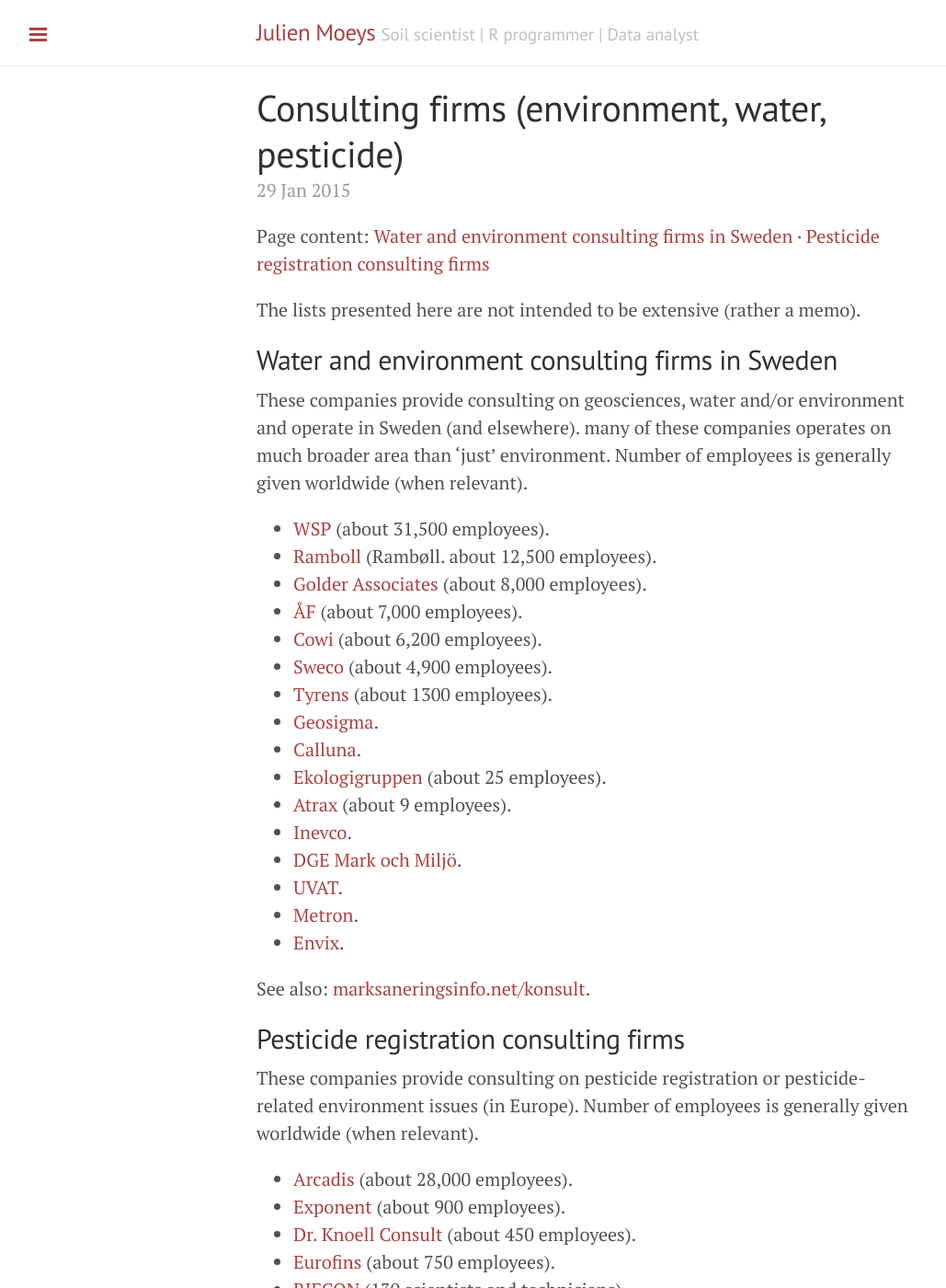
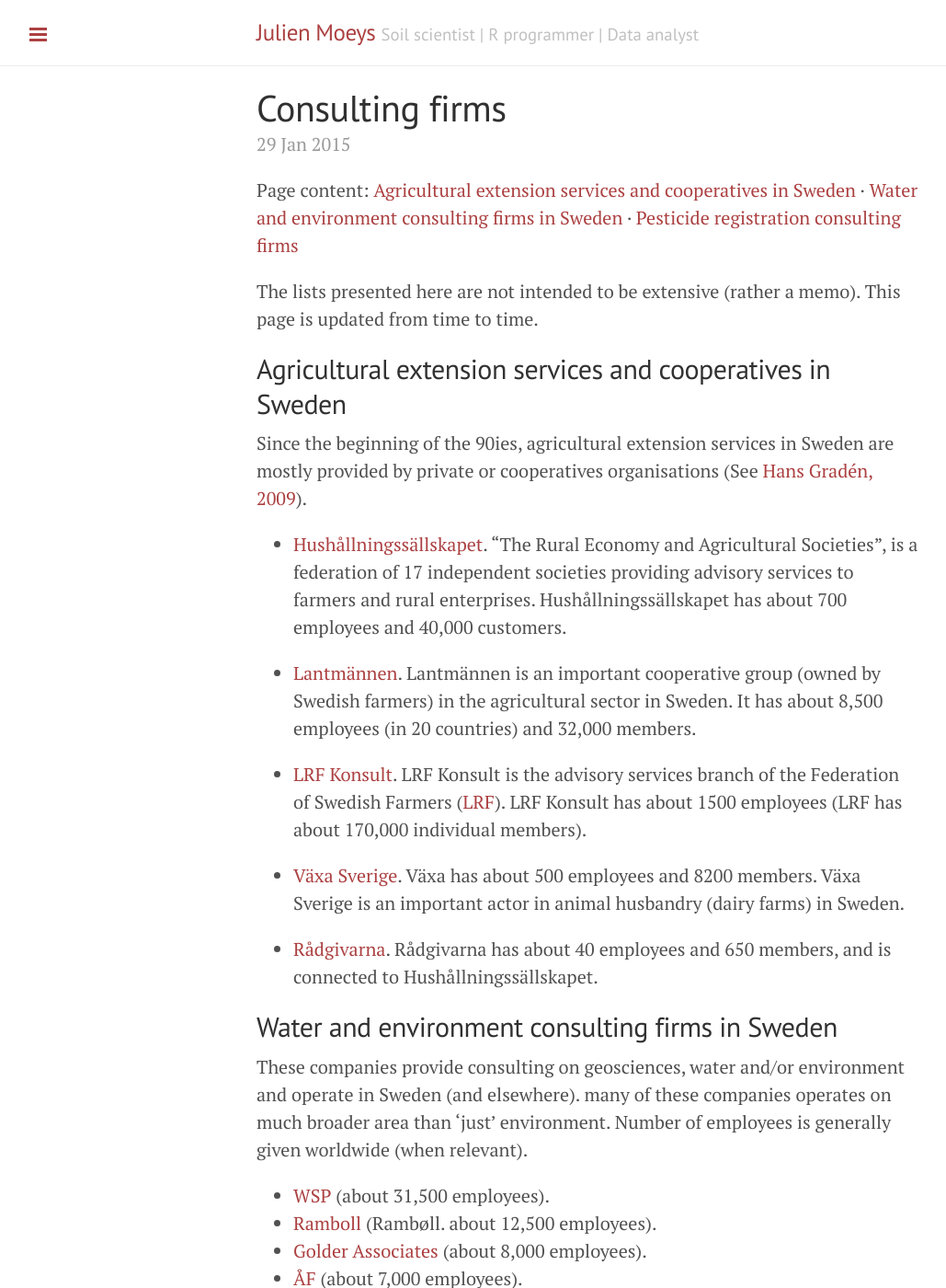
Before and after one commit to julienmoeys/julienmoeys.github.io, a Jekyll site: the page built from _posts/2015-01-29-consulting-firms.md, in a window 1280 px wide and 1400 px high. Shown: the whole window at 92% size, without its empty margins (1-1030 px from the left). Built offline with Jekyll 4.4.1, drawn with Linux system fonts in a browser that asks for light colours; Markdown is read by kramdown in place of the engine named in the settings; some of the changed text lies outside the part shown.

Commit message:
Reorganised memos

```diff
--- a/_posts/2015-01-29-consulting-firms.md
+++ b/_posts/2015-01-29-consulting-firms.md
@@ -1,14 +1,50 @@
 ---
 layout : post_en
-title  : 'Consulting firms (environment, water, pesticide)'
+title  : 'Consulting firms'
 ---
 
-Page content: [Water and environment consulting firms in
-Sweden](#environment_consulting_sweden) &middot; [Pesticide
-registration consulting firms](#pesticide_registration_consulting)
+Page content:
+[Agricultural extension services and cooperatives in Sweden](#extensionServices) &middot;
+[Water and environment consulting firms in Sweden](#environment_consulting_sweden) &middot;
+[Pesticide registration consulting firms](#pesticide_registration_consulting)
 
 The lists presented here are not intended to be extensive (rather
-a memo).
+a memo). This page is updated from time to time.
+
+
+
+Agricultural extension services and cooperatives in Sweden    <a name="extensionServices"></a>
+----------------------------------------------------------
+
+Since the beginning of the 90ies, agricultural extension services
+in Sweden are mostly provided by private or cooperatives organisations
+(See [Hans Gradén, 2009](http://stud.epsilon.slu.se/689/1/graden_h_091214.pdf)).
+
+*   [Hushållningssällskapet](http://hushallningssallskapet.se/).
+    "The Rural Economy and Agricultural Societies", is a federation
+    of 17 independent societies providing advisory services to farmers
+    and rural enterprises. Hushållningssällskapet has about 700
+    employees and 40,000 customers.
+
+*   [Lantmännen](http://lantmannen.se). Lantmännen is an important
+    cooperative group (owned by Swedish farmers) in the agricultural
+    sector in Sweden. It has about 8,500 employees (in 20 countries)
+    and 32,000 members.
+
+*   [LRF Konsult](http://www.lrfkonsult.se/). LRF Konsult is the
+    advisory services branch of the Federation of Swedish Farmers
+    ([LRF](http://www.lrf.se)). LRF Konsult has about 1500
+    employees (LRF has about 170,000 individual members).
+
+*   [Växa Sverige](http://www.vxa.se). Växa has about 500 employees
+    and 8200 members. Växa Sverige is an important actor in
+    animal husbandry (dairy farms) in Sweden.
+
+*   [Rådgivarna](http://www.radgivarna.nu). Rådgivarna has about
+    40 employees and 650 members, and is connected to
+    Hushållningssällskapet.
+
+<!-- http://visavi.se -->
 
 
 
@@ -39,6 +75,8 @@
 
 See also: [marksaneringsinfo.net/konsult](http://www.marksaneringsinfo.net/konsult.htm).
 
+
+
 Pesticide registration consulting firms    <a name="pesticide_registration_consulting"></a>
 ---------------------------------------
 
--- a/assets/bib/PHILOSOPHY_OF_MODELS.BIB
+++ b/assets/bib/PHILOSOPHY_OF_MODELS.BIB
@@ -19,6 +19,7 @@
   author = {Frigg, Roman and Hartmann, Stephan},
   title = {Models in Science},
   booktitle = {The Stanford Encyclopedia of Philosophy},
+  publisher = {SEP},
   year = {2012},
   editor = {Edward N. Zalta},
   edition = {Fall 2012},
@@ -86,6 +87,7 @@
   journal = {Issues in Science and Technology},
   year = {2013},
   volume = {30-2},
+  pages = {?},
   owner = {jules},
   timestamp = {2015.01.29},
   url = {http://issues.org/30-2/andrea/}
@@ -95,6 +97,7 @@
   author = {Stanford, Kyle},
   title = {Underdetermination of Scientific Theory},
   booktitle = {The Stanford Encyclopedia of Philosophy},
+  publisher = {SEP},
   year = {2013},
   editor = {Edward N. Zalta},
   edition = {Winter 2013},
@@ -105,6 +108,7 @@
   author = {Winsberg, Eric},
   title = {Computer Simulations in Science},
   booktitle = {The Stanford Encyclopedia of Philosophy},
+  publisher = {SEP},
   year = {2014},
   editor = {Edward N. Zalta},
   edition = {Fall 2014},
```
Also changed, not shown: Memos.md (added, +28 -0 lines), _posts/2015-01-18-quotations.md (renamed from Quotations.md, +3 -4 lines), _posts/2015-01-29-modelling-references.md (+11 -8 lines), index.md (+4 -5 lines), 2 other files.
